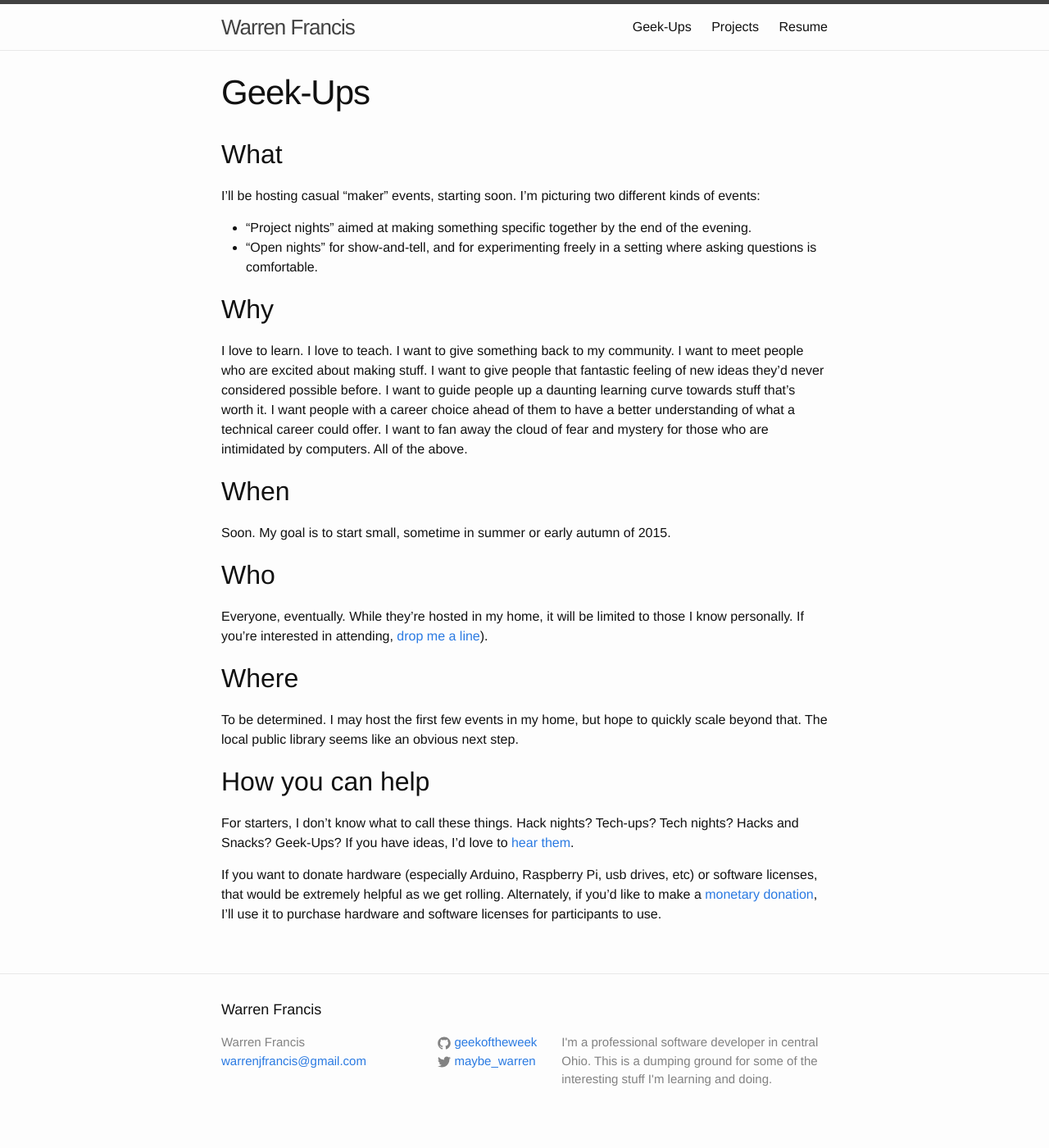
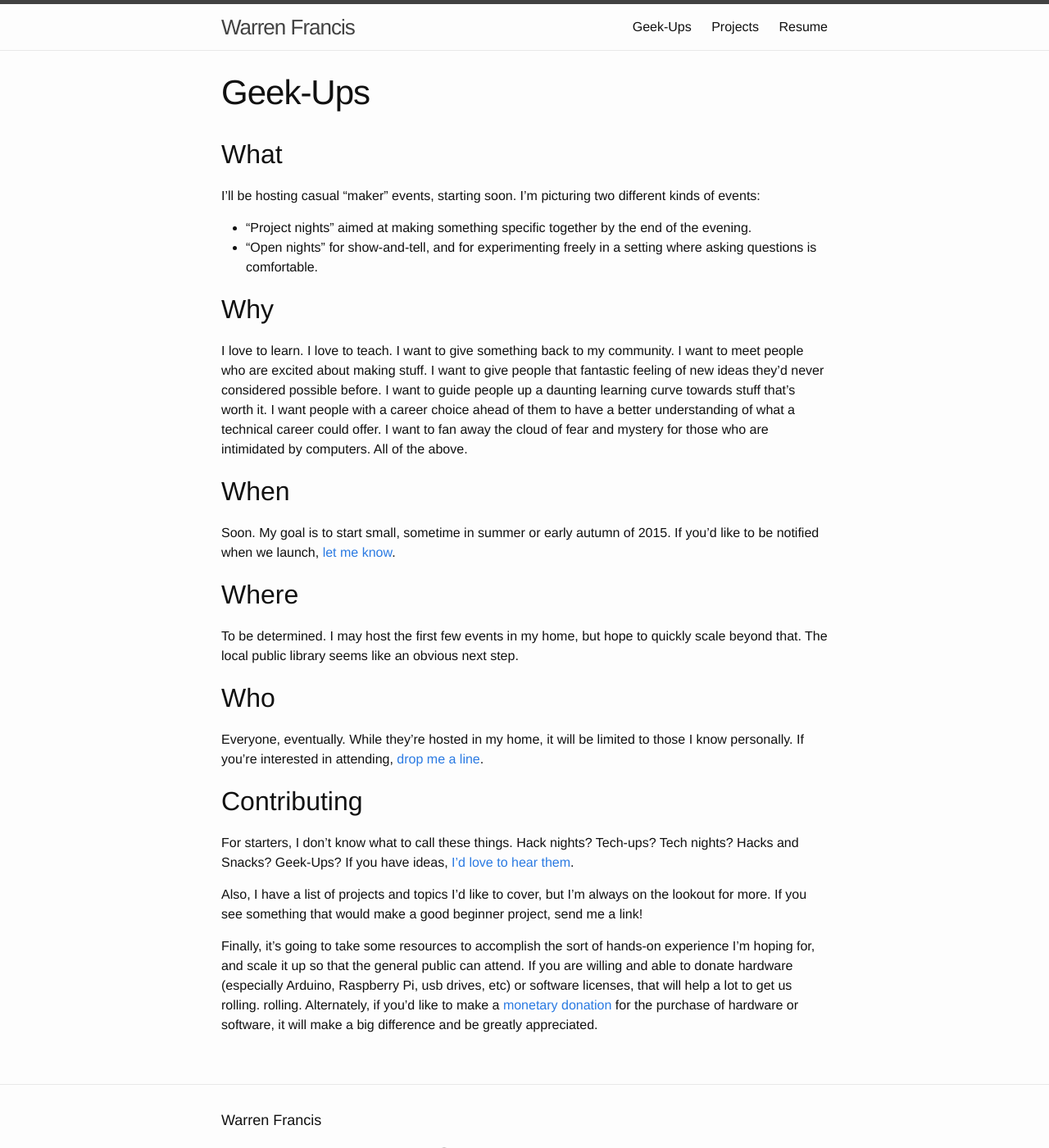
Before and after one commit to geekoftheweek/geekoftheweek.github.io, a Jekyll site: the page built from geekups.md, in a window 1280 px wide and 1400 px high. Shown: the whole window at 82% size. Built offline with Jekyll 4.4.1, drawn with Linux system fonts in a browser that asks for light colours.

Commit message:
Reorganizing, rephrasing.

```diff
--- a/geekups.md
+++ b/geekups.md
@@ -28,12 +28,7 @@ computers.  All of the above.
 ## When
 
 Soon.  My goal is to start small, sometime in summer or early autumn of 2015.
-
-## Who
-
-Everyone, eventually.  While they're hosted in my home, it will be limited to
-those I know personally.  If you're interested in attending, [drop me a
-line][email]).
+If you'd like to be notified when we launch, [let me know][email].
 
 ## Where
 
@@ -41,16 +36,29 @@ To be determined.  I may host the first few events in my home, but hope to
 quickly scale beyond that.  The local public library seems like an obvious next
 step.
 
-## How you can help
+## Who
+
+Everyone, eventually.  While they're hosted in my home, it will be limited to
+those I know personally.  If you're interested in attending, [drop me a
+line][email].
+
+## Contributing
 
 For starters, I don't know what to call these things.  Hack nights?  Tech-ups?
-Tech nights?  Hacks and Snacks?  Geek-Ups?  If you have ideas, I'd love to
-[hear them][email].
+Tech nights?  Hacks and Snacks?  Geek-Ups?  If you have ideas, [I'd love to
+hear them][email].
 
-If you want to donate hardware (especially Arduino, Raspberry Pi, usb drives,
-etc) or software licenses, that would be extremely helpful as we get rolling.
-Alternately, if you'd like to make a [monetary donation][cash-me], I'll use it
-to purchase hardware and software licenses for participants to use.
+Also, I have a list of projects and topics I'd like to cover, but I'm always on
+the lookout for more.  If you see something that would make a good beginner
+project, send me a link!
+
+Finally, it's going to take some resources to accomplish the sort of hands-on
+experience I'm hoping for, and scale it up so that the general public can
+attend.  If you are willing and able to donate hardware (especially Arduino,
+Raspberry Pi, usb drives, etc) or software licenses, that will help a lot to
+get us rolling.  rolling.  Alternately, if you'd like to make a [monetary
+donation][cash-me] for the purchase of hardware or software, it will make a big
+difference and be greatly appreciated.
 
 [email]: mailto:warrenjfrancis@gmail.com?subject=GeekUps
 [cash-me]: https://cash.me/$warrenfrancis
```
Also changed, not shown: projects.md (+19 -41 lines).
